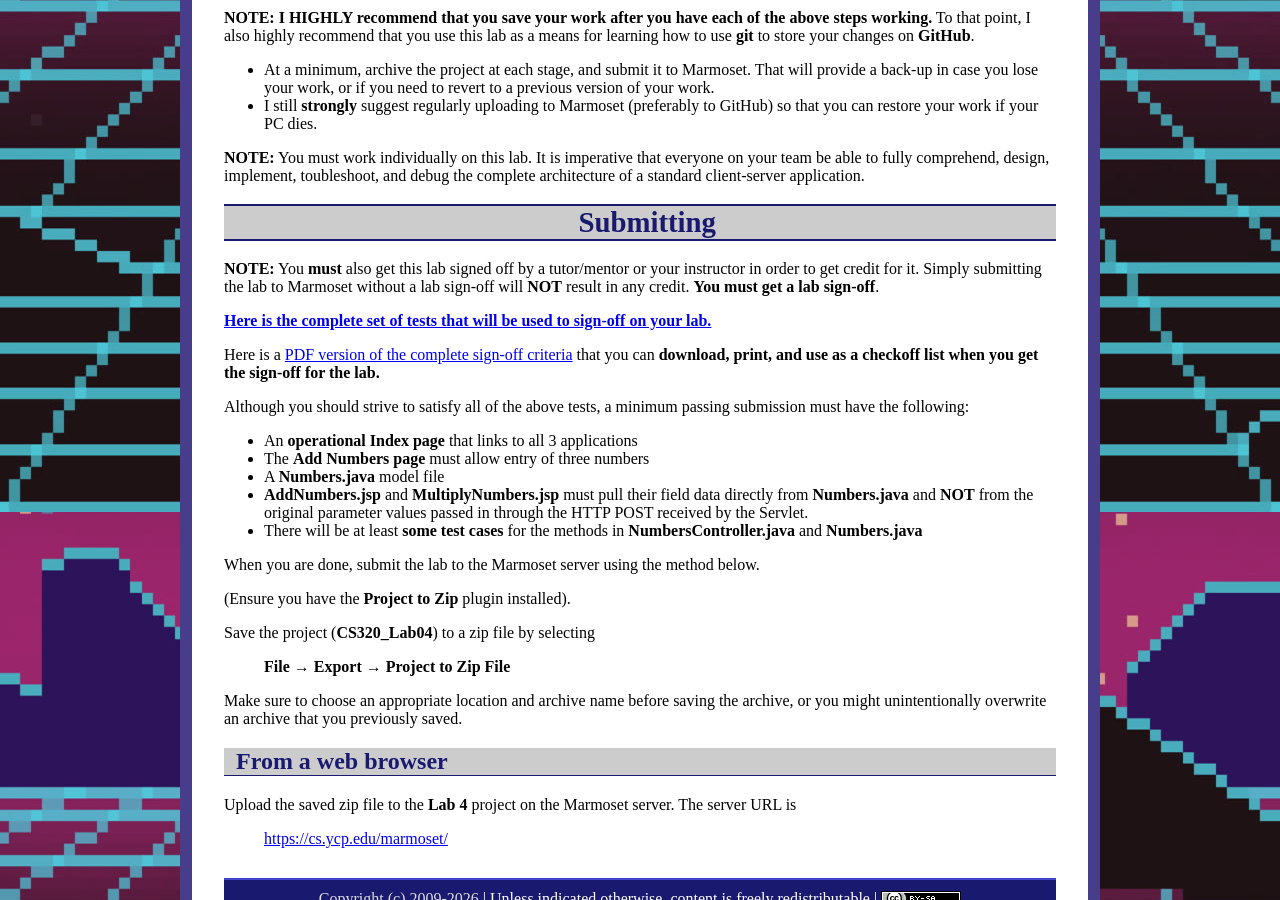
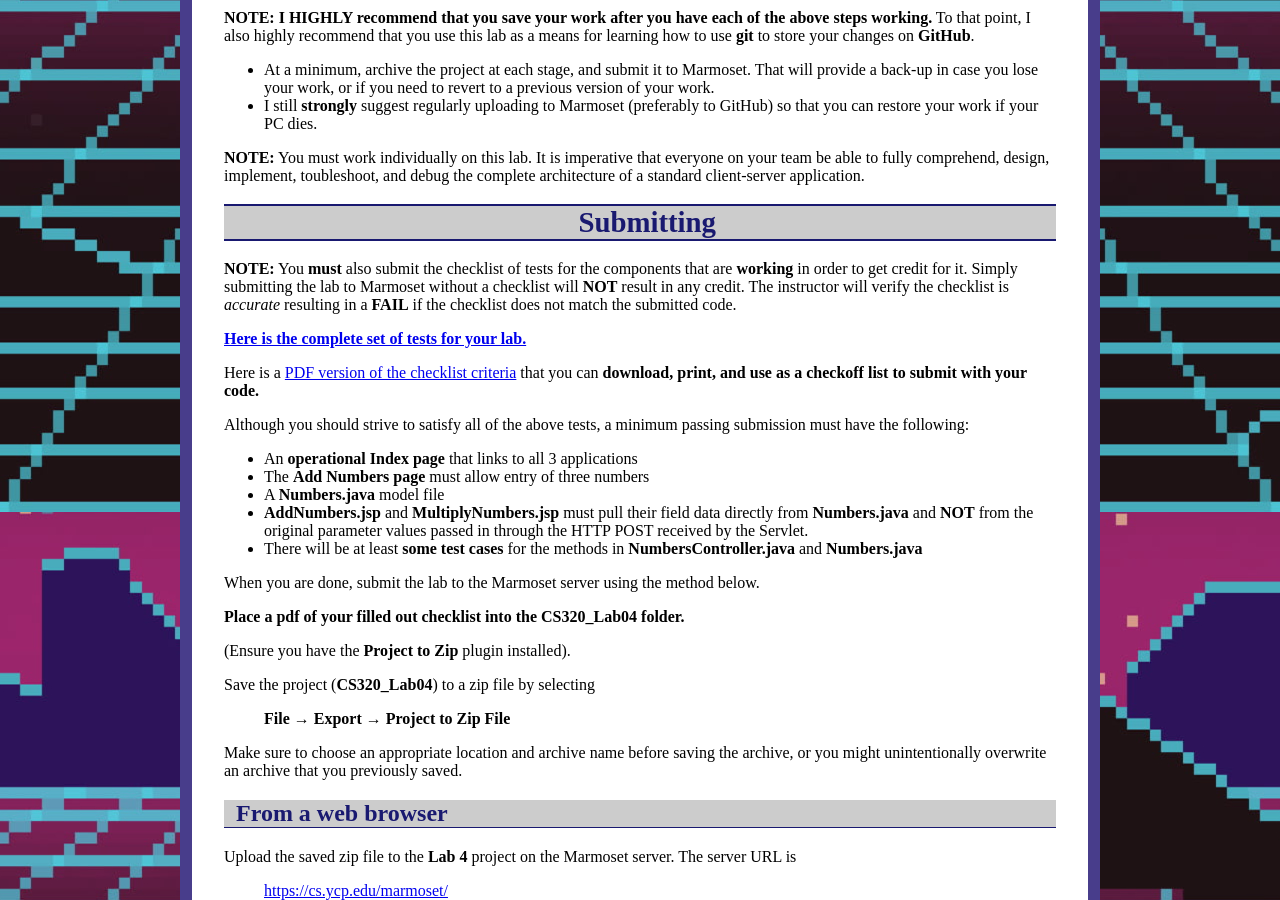
Before and after one commit to ycpcs/cs320-spring2026, a Jekyll site: the page built from labs/lab04.md, in a window 1280 px wide and 900 px high, scrolled down 1288 px. Built offline with Jekyll 4.4.1, drawn with Linux system fonts in a browser that asks for light colours.

Commit message:
update lab04
update lab04

```diff
--- a/labs/lab04.md
+++ b/labs/lab04.md
@@ -52,11 +52,11 @@ You have six tasks:
 Submitting
 ==========
 
-**NOTE:** You **must** also get this lab signed off by a tutor/mentor or your instructor in order to get credit for it.  Simply submitting the lab to Marmoset without a lab sign-off will **NOT** result in any credit.  **You must get a lab sign-off**.
+**NOTE:** You **must** also submit the checklist of tests for the components that are **working** in order to get credit for it. Simply submitting the lab to Marmoset without a checklist will **NOT** result in any credit. The instructor will verify the checklist is *accurate* resulting in a **FAIL** if the checklist does not match the submitted code.
 
-**[Here is the complete set of tests that will be used to sign-off on your lab.](lab04-signoff-criteria.html)**
+**[Here is the complete set of tests for your lab.](lab04-signoff-criteria.html)**
 
-Here is a [PDF version of the complete sign-off criteria](CS320-Lab04-WebApplicationsII-LabSignOff.pdf) that you can **download, print, and use as a checkoff list when you get the sign-off for the lab.**
+Here is a [PDF version of the checklist criteria](CS320-Lab04-WebApplicationsII-LabSignOff.pdf) that you can **download, print, and use as a checkoff list to submit with your code.**
 
 Although you should strive to satisfy all of the above tests, a minimum passing submission must have the following:
 * An **operational Index page** that links to all 3 applications
@@ -66,6 +66,8 @@ Although you should strive to satisfy all of the above tests, a minimum passing
 * There will be at least **some test cases** for the methods in **NumbersController.java** and **Numbers.java**
 
 When you are done, submit the lab to the Marmoset server using the method below.
+
+**Place a pdf of your filled out checklist into the CS320\_Lab04 folder.**
 
 (Ensure you have the **Project to Zip** plugin installed).
 
```
